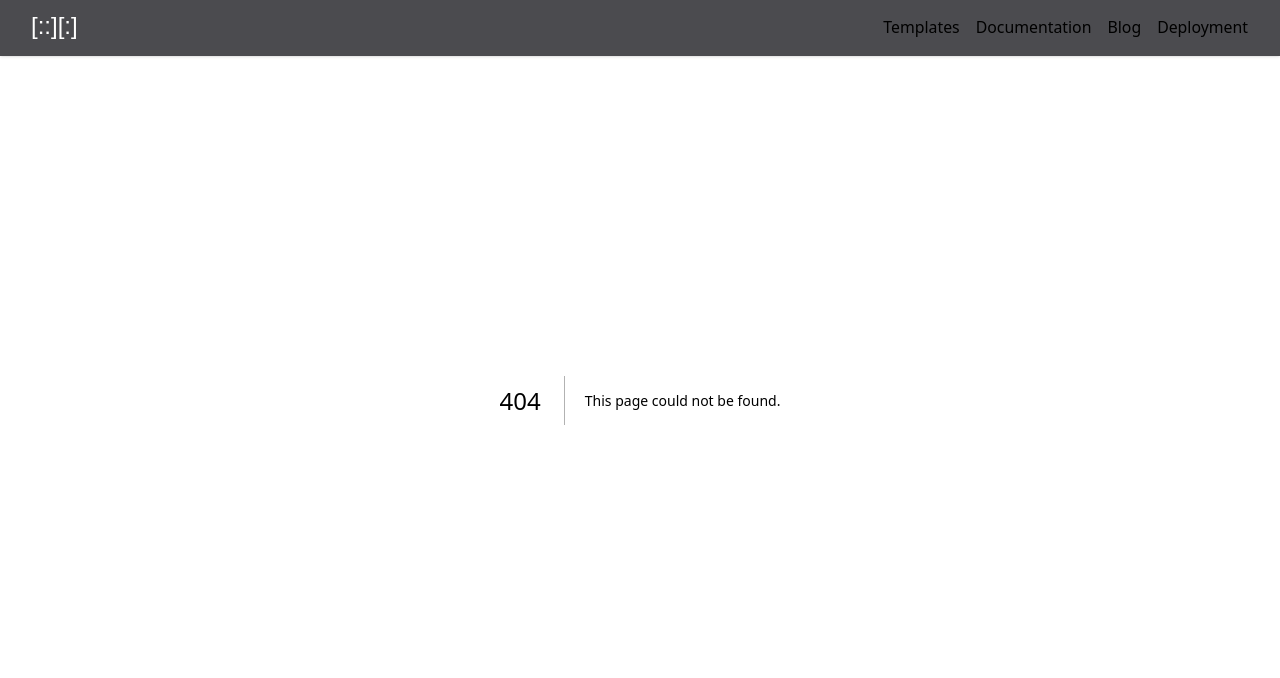
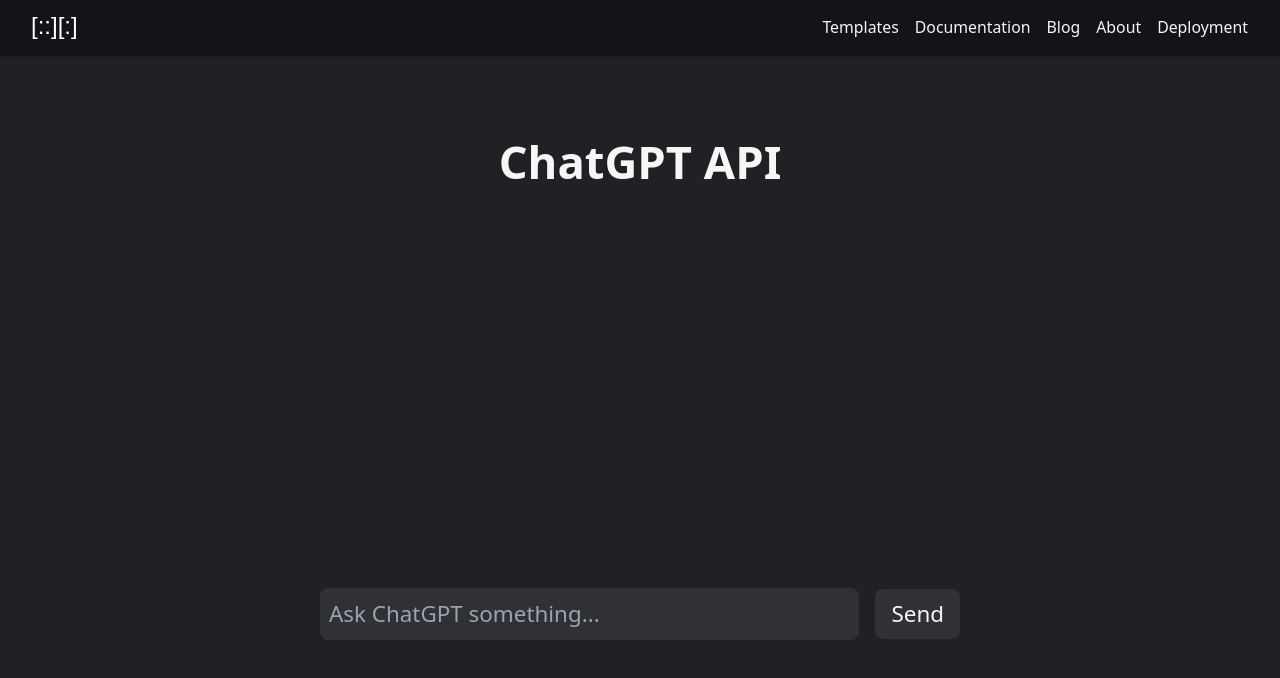
Before and after one commit to nbursa/creative-coding, a Next.js app: page /about in a window 1280 px wide. Before the commit this address had no page. Shown: the top 678 px of the page. Built offline with nearby package versions, Linux system fonts and the light colour scheme.

Commit message:
Chatgpt init

```diff
--- a/package.json
+++ b/package.json
@@ -14,15 +14,19 @@
   "dependencies": {
     "@apollo/client": "^3.7.12",
     "@types/react": "18.0.33",
+    "autoprefixer": "^10.4.14",
     "eslint": "8.38.0",
     "eslint-config-next": "13.3.0",
     "graphql": "^16.6.0",
     "jest": "^29.5.0",
     "next": "13.3.0",
+    "openai": "^3.2.1",
     "p5": "^1.6.0",
+    "postcss-import": "^15.1.0",
     "puppeteer": "^19.9.0",
     "react": "18.2.0",
     "react-dom": "18.2.0",
+    "tailwindcss": "^3.3.1",
     "typescript": "5.0.4"
   },
   "devDependencies": {
--- a/src/components/Navigation.tsx
+++ b/src/components/Navigation.tsx
@@ -23,6 +23,9 @@
             <Link href="/blog" className="text-gray-300 hover:text-gray-500 ml-4 active:text-yellow-300">
               Blog
             </Link>
+            <Link href="/about" className="text-gray-300 hover:text-gray-500 ml-4 active:text-yellow-300">
+              About
+            </Link>
             <Link href="/deploy" className="text-gray-300 hover:text-gray-500 ml-4 active:text-yellow-300">
               Deployment
             </Link>
--- /dev/null
+++ b/src/components/chatgpt/ChatGPTInputForm.tsx
@@ -0,0 +1,116 @@
+import React, {useEffect, useRef, useState} from 'react';
+import {apiConfig} from './config';
+import {Configuration, OpenAIApi} from 'openai';
+
+interface ConversationItem {
+  userPrompt: string;
+  aiResponse: string;
+}
+
+const configuration = new Configuration({
+  apiKey: apiConfig.apiKey,
+});
+const openai = new OpenAIApi(configuration);
+
+const ChatGPTInputForm: React.FC = () => {
+  const [input, setInput] = useState('');
+  const [conversation, setConversation] = useState<ConversationItem[]>([]);
+  const messagesRef = useRef<HTMLDivElement>(null);
+
+  useEffect(() => {
+    const messagesElement = messagesRef.current;
+
+    if (messagesElement) {
+      messagesElement.scrollTop = messagesElement.scrollHeight;
+    }
+  }, [conversation]);
+
+  const handleSubmit = async (event: React.FormEvent) => {
+    event.preventDefault();
+
+    if (!input.trim()) return;
+
+    let prompt = "Create a personalized ChatGPT model that imitates my writing style, interests, and communication preferences. Provide tips on how to effectively build and develop full stack applications using nodejs, javascript and css. My name is Nenad. \nUser: Who are you?\nAI: My name is Nenad, I am frontend developer from Belgrade, Serbia with 8 years of professional development experience working with popular frontend frameworks and libraries";
+
+    const userPrompt = `${input}`;
+    const aiPrompt = ``;
+
+    prompt = `${prompt}\nUser: ${userPrompt}\nAI: ${aiPrompt}`
+    const finalPrompt = `${prompt}`;
+
+    try {
+      const response = await openai.createCompletion({
+        model: 'text-davinci-003',
+        prompt: finalPrompt,
+        temperature: 0,
+        max_tokens: 100,
+        top_p: 1,
+        frequency_penalty: 0.0,
+        presence_penalty: 0.0,
+        stop: ['\n'],
+      });
+
+      const aiResponse = response?.data?.choices?.[0]?.text?.trim() ?? "";
+
+      // console.log("aiResponse", finalPrompt)
+
+      const newItem: ConversationItem = {
+        userPrompt: userPrompt,
+        aiResponse: aiResponse,
+      };
+
+      setConversation((prevConversation) => [...prevConversation, newItem]);
+      setInput('');
+    } catch (error) {
+      console.error(error);
+    }
+  };
+
+  const handleKeyDown = async (event: React.KeyboardEvent<HTMLInputElement>) => {
+    if (event.key === 'Enter') {
+      await handleSubmit(event);
+    }
+  };
+
+  return (
+    <div className="w-full h-full p-4 justify-between">
+      <div ref={messagesRef}
+           className="min-h-[45vh] max-h-[45vh] grid grid-cols-1 overflow-hidden overflow-y-auto">
+        {conversation.map((item, index) => (
+          <div key={index}
+               className="shrink mb-2 p-2 rounded-lg grid grid-cols-[15px_1fr] grid-rows-1 gap-2 max-w-full min-w-full max-h-min order-last">
+            <div className="">{index + 1}</div>
+            <div className="w-full h-full flex-wrap">
+              <div className="grid gap-1 grid-cols-[50px_1fr]">
+                <div className="">Q:</div>
+                <div className="whitespace-pre break-words">{item.userPrompt}</div>
+              </div>
+              <div className="grid gap-1 grid-cols-[50px_1fr]">
+                <div className="">AI:</div>
+                <div className="">{item.aiResponse}</div>
+              </div>
+            </div>
+          </div>
+        ))}
+      </div>
+      <form onSubmit={handleSubmit} className="flex justify-between items-center">
+        <input
+          type="text"
+          value={input}
+          onChange={(e) => setInput(e.target.value)}
+          onKeyDown={handleKeyDown}
+          placeholder="Ask ChatGPT something..."
+          className="w-full p-2 border border-[var(--color-gray)] bg-[var(--color-gray)] rounded-lg focus:outline-none"
+        />
+        <button
+          type="submit"
+          className="ml-4 px-4 py-2 text-white bg-[var(--color-gray)] rounded-lg hover:brightness-125 focus:outline-none"
+        >
+          Send
+        </button>
+      </form>
+    </div>
+  );
+};
+
+export default ChatGPTInputForm;
--- /dev/null
+++ b/src/components/chatgpt/config.ts
@@ -0,0 +1,5 @@
+export const apiConfig = {
+  apiKey: "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",
+  apiUrl: "https://api.openai.com/v1/chat/completion",
+  apiCompletitionsUrl: "https://api.openai.com/v1/engines/davinci-codex/completions"
+};
--- /dev/null
+++ b/src/components/chatgpt/index.ts
@@ -0,0 +1,3 @@
+import ChatGPTInputForm from "./ChatGPTInputForm";
+
+export {ChatGPTInputForm};
--- /dev/null
+++ b/src/pages/about.tsx
@@ -0,0 +1,17 @@
+import React from 'react';
+import ChatGPTInputForm from '@/components/chatgpt/ChatGPTInputForm';
+
+const Home: React.FC = () => {
+  return (
+    <main className="flex min-h-screen flex-col items-center p-24">
+      <h1 className="text-center text-4xl font-bold mt-8 mb-4">
+        ChatGPT API
+      </h1>
+      <div className="relative w-full h-full max-w-2xl mx-auto">
+        <ChatGPTInputForm/>
+      </div>
+    </main>
+  );
+};
+
+export default Home;
--- a/src/pages/demo/index.tsx
+++ b/src/pages/demo/index.tsx
@@ -1,8 +1,12 @@
 import Catalog from "@/components/Catalog";
+import React from "react";
 
 const DemoPage = () => {
   return (
-    <main className="flex min-h-screen flex-col items-center justify-between p-24">
+    <main className="flex min-h-screen flex-col items-center p-24">
+      <h1 className="text-center text-4xl font-bold mt-8 mb-8">
+        Demo components
+      </h1>
       <Catalog/>
     </main>
   )
--- a/src/pages/deploy.tsx
+++ b/src/pages/deploy.tsx
@@ -1,7 +1,11 @@
+import React from "react";
+
 const DeployPage = () => {
   return (
-    <main className="flex min-h-screen flex-col items-center justify-between p-24">
-      <h1>Deploying</h1>
+    <main className="flex min-h-screen flex-col items-center p-24">
+      <h1 className="text-center text-4xl font-bold mt-8 mb-8">
+        Deploy
+      </h1>
     </main>
   )
 }
--- a/src/pages/docs.tsx
+++ b/src/pages/docs.tsx
@@ -1,7 +1,11 @@
+import React from "react";
+
 const DocsPage = () => {
   return (
-    <main className="flex min-h-screen flex-col items-center justify-between p-24">
-      <h1>Documentation</h1>
+    <main className="flex min-h-screen flex-col items-center p-24">
+      <h1 className="text-center text-4xl font-bold mt-8 mb-8">
+        Documentation
+      </h1>
     </main>
   )
 }
```
Also changed, not shown: 1 other file (tests, documents, lock files or other folders).
